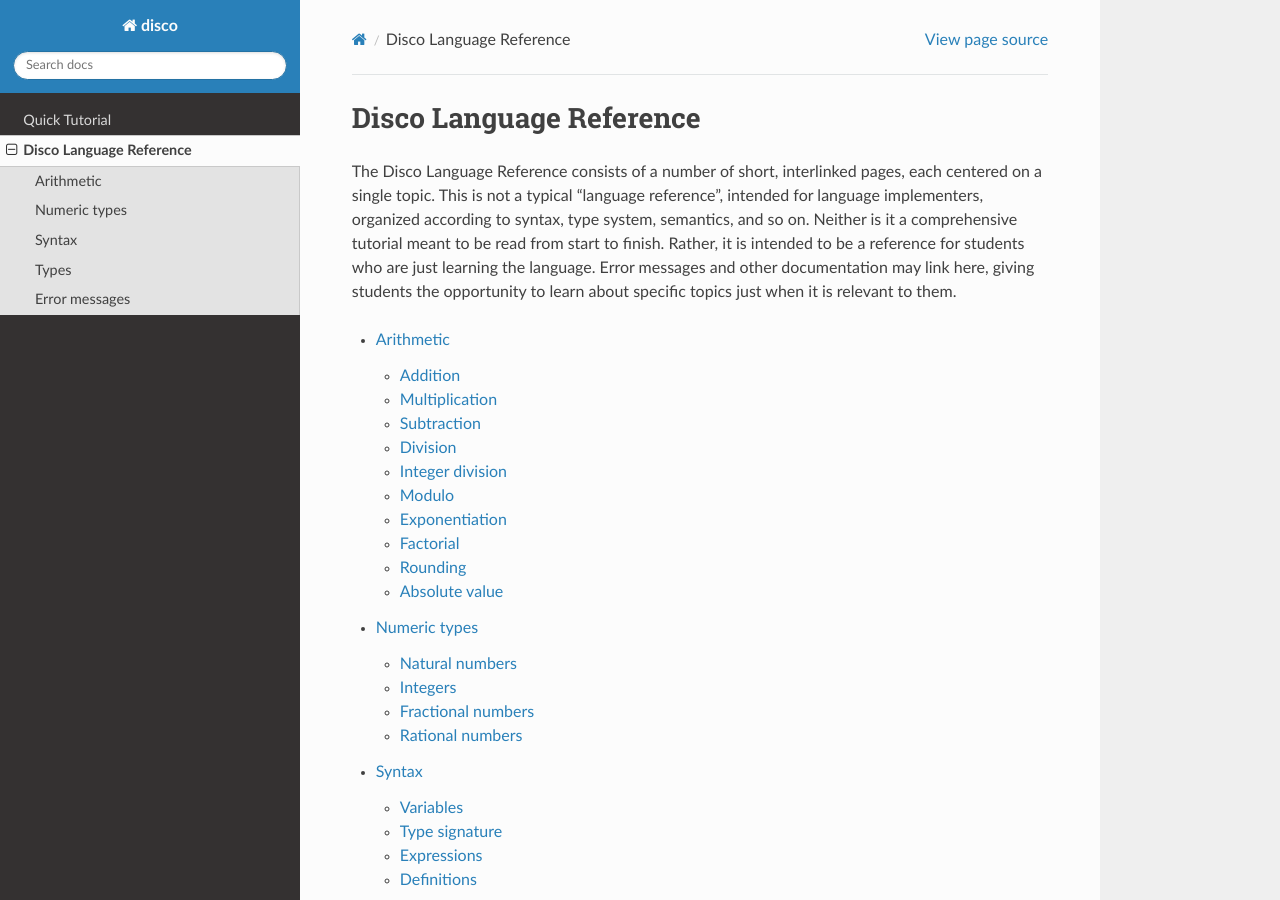
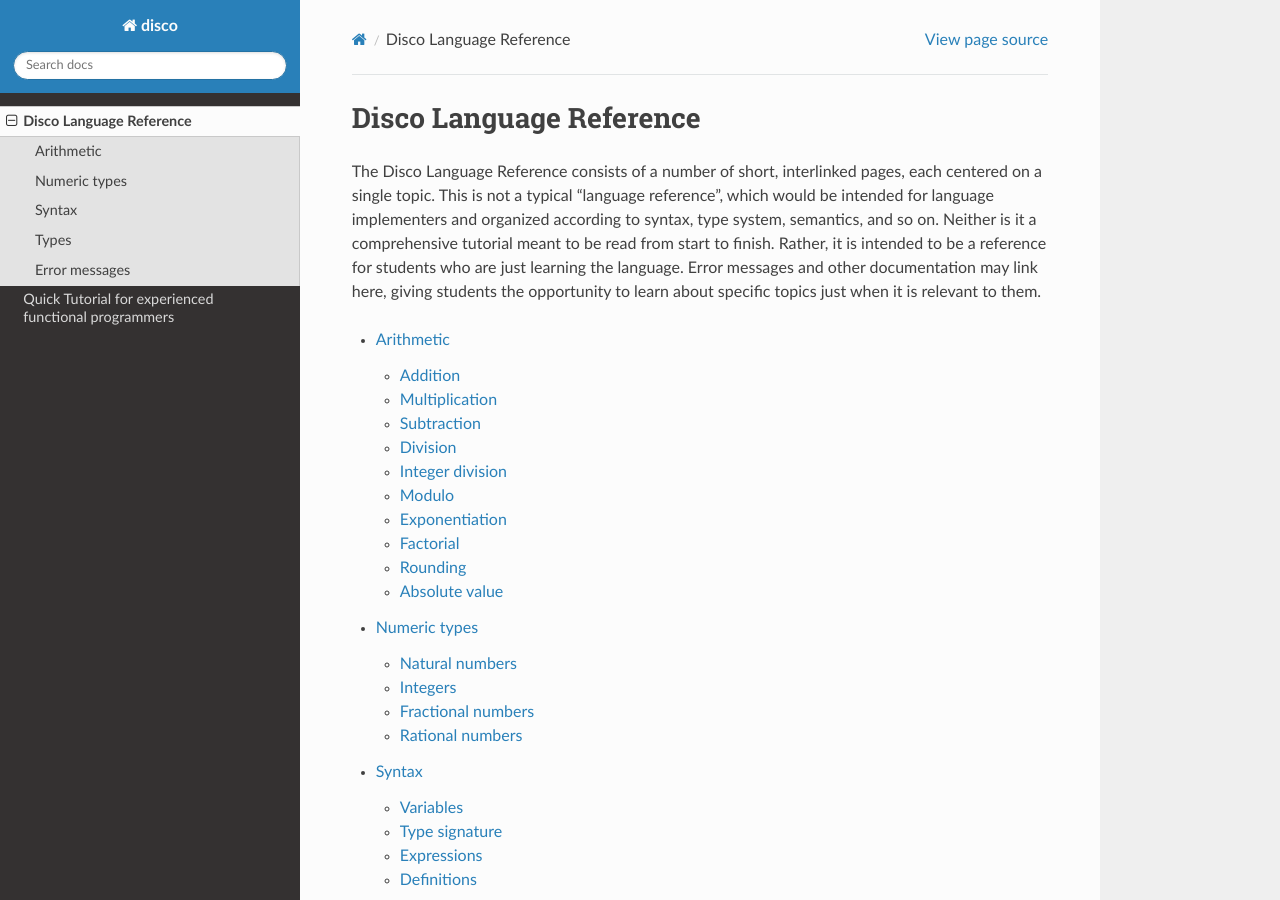
Before and after one commit to disco-lang/disco, a Sphinx documentation site: the page built from docs/reference/index.rst, in a window 1280 px wide and 900 px high. Built offline with Sphinx 7.4.7 and the Read the Docs theme 2.0.0, drawn with Linux system fonts in a browser that asks for light colours; pages that are not in the unit, such as notebooks, are missing from menus.

Commit message:
update top-level documentation structure

```diff
--- a/docs/index.rst
+++ b/docs/index.rst
@@ -7,7 +7,7 @@ Documentation for the Disco Language
 ====================================
 
 .. toctree::
-   :maxdepth: 2
+   :maxdepth: 1
 
+   reference/index
    tutorial/index
-   reference/index
--- a/docs/reference/index.rst
+++ b/docs/reference/index.rst
@@ -4,13 +4,14 @@ Disco Language Reference
 
 The Disco Language Reference consists of a number of short,
 interlinked pages, each centered on a single topic.  This is not a
-typical "language reference", intended for language implementers,
-organized according to syntax, type system, semantics, and so on.
-Neither is it a comprehensive tutorial meant to be read from start to
-finish.  Rather, it is intended to be a reference for students who are
-just learning the language.  Error messages and other documentation
-may link here, giving students the opportunity to learn about specific
-topics just when it is relevant to them.
+typical "language reference", which would be intended for language
+implementers and organized according to syntax, type system,
+semantics, and so on.  Neither is it a comprehensive tutorial meant to
+be read from start to finish.  Rather, it is intended to be a
+reference for students who are just learning the language.  Error
+messages and other documentation may link here, giving students the
+opportunity to learn about specific topics just when it is relevant to
+them.
 
 .. toctree::
 
--- a/docs/tutorial/index.rst
+++ b/docs/tutorial/index.rst
@@ -1,13 +1,12 @@
 
-**************
-Quick Tutorial
-**************
+Quick Tutorial for experienced functional programmers
+=====================================================
 
 Disco is a small yet expressive, pure functional programming language
 designed especially to be used in the context of a discrete
 mathematics course.  Right now it is in a rough prototype stage; this
-tutorial is probably only useful for developers who already have some
-knowledge of functional programming.
+tutorial is only useful for developers who already have some knowledge
+of functional programming.
 
 .. toctree::
    :maxdepth: 1
```
